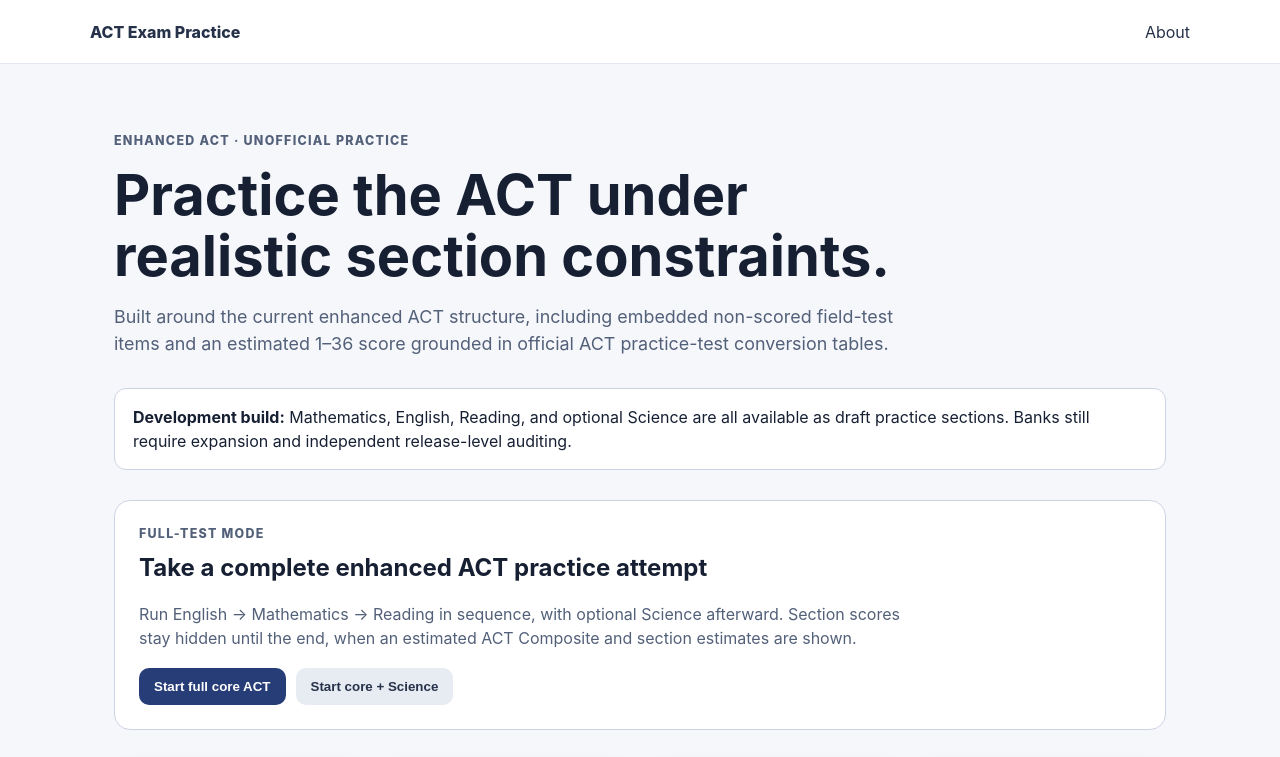
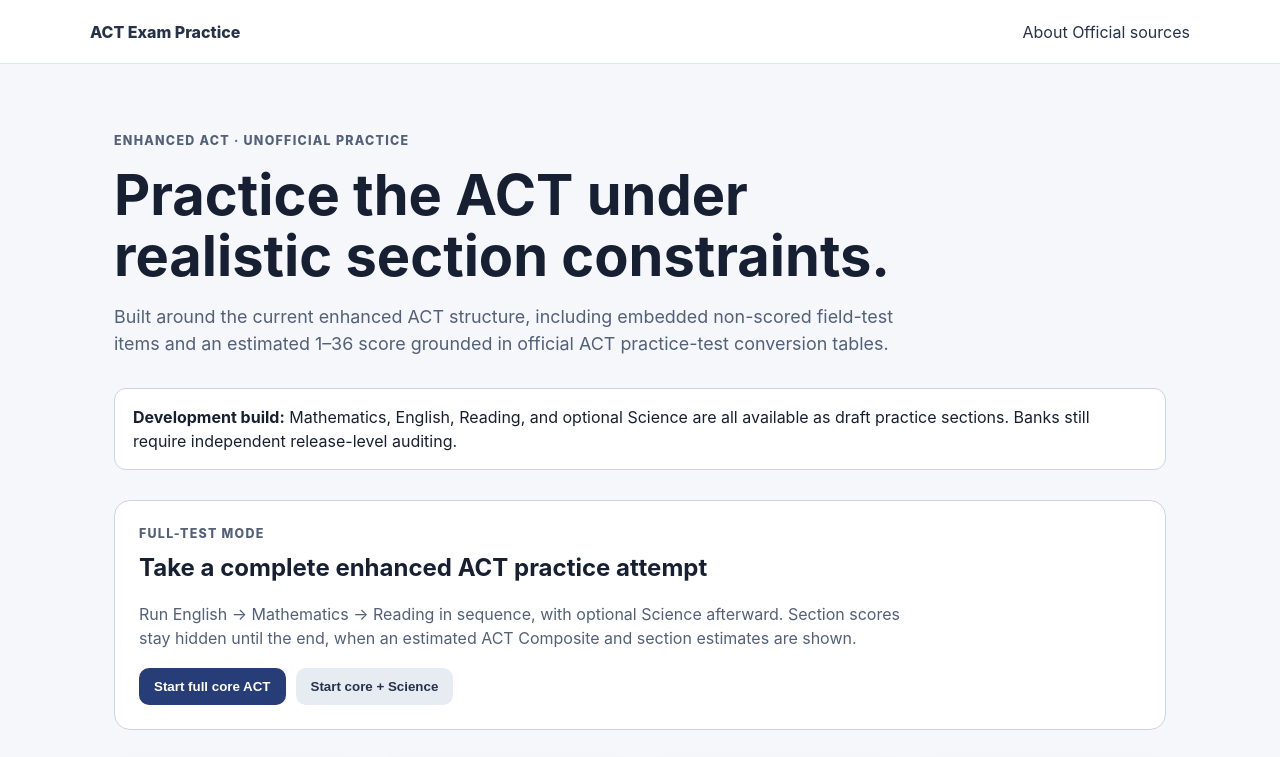
Before and after one commit to Erross/ACT-Exam-Practice, a website with bundled scripts: page index.html in a window 1280 px wide. Shown: the top 757 px of the page. Built offline with nearby package versions, Linux system fonts and the light colour scheme.

Commit message:
Expose authoritative ACT sources in app navigation

```diff
--- a/index.html
+++ b/index.html
@@ -5,12 +5,12 @@
   <title>ACT Exam Practice</title><link rel="stylesheet" href="styles.css">
 </head>
 <body>
-<header><a class="brand" href="./">ACT Exam Practice</a><a href="about.html">About</a></header>
+<header><a class="brand" href="./">ACT Exam Practice</a><nav><a href="about.html">About</a> <a href="official-sources.html">Official sources</a></nav></header>
 <main>
 <section id="home" class="shell">
   <p class="eyebrow">Enhanced ACT · unofficial practice</p><h1>Practice the ACT under realistic section constraints.</h1>
   <p class="lede">Built around the current enhanced ACT structure, including embedded non-scored field-test items and an estimated 1–36 score grounded in official ACT practice-test conversion tables.</p>
-  <div class="notice"><strong>Development build:</strong> Mathematics, English, Reading, and optional Science are all available as draft practice sections. Banks still require expansion and independent release-level auditing.</div>
+  <div class="notice"><strong>Development build:</strong> Mathematics, English, Reading, and optional Science are all available as draft practice sections. Banks still require independent release-level auditing.</div>
   <article id="resume-card" class="resume-card" hidden>
     <div><div class="eyebrow">Saved attempt</div><h2>Continue where you left off</h2><p id="resume-detail"></p><p class="resume-note">The section timer uses its original deadline, so refreshing the page does not reset or pause timed work.</p></div>
     <div class="launch-actions"><button id="resume-attempt" class="primary">Resume saved attempt</button><button id="discard-attempt">Discard saved attempt</button></div>
```
